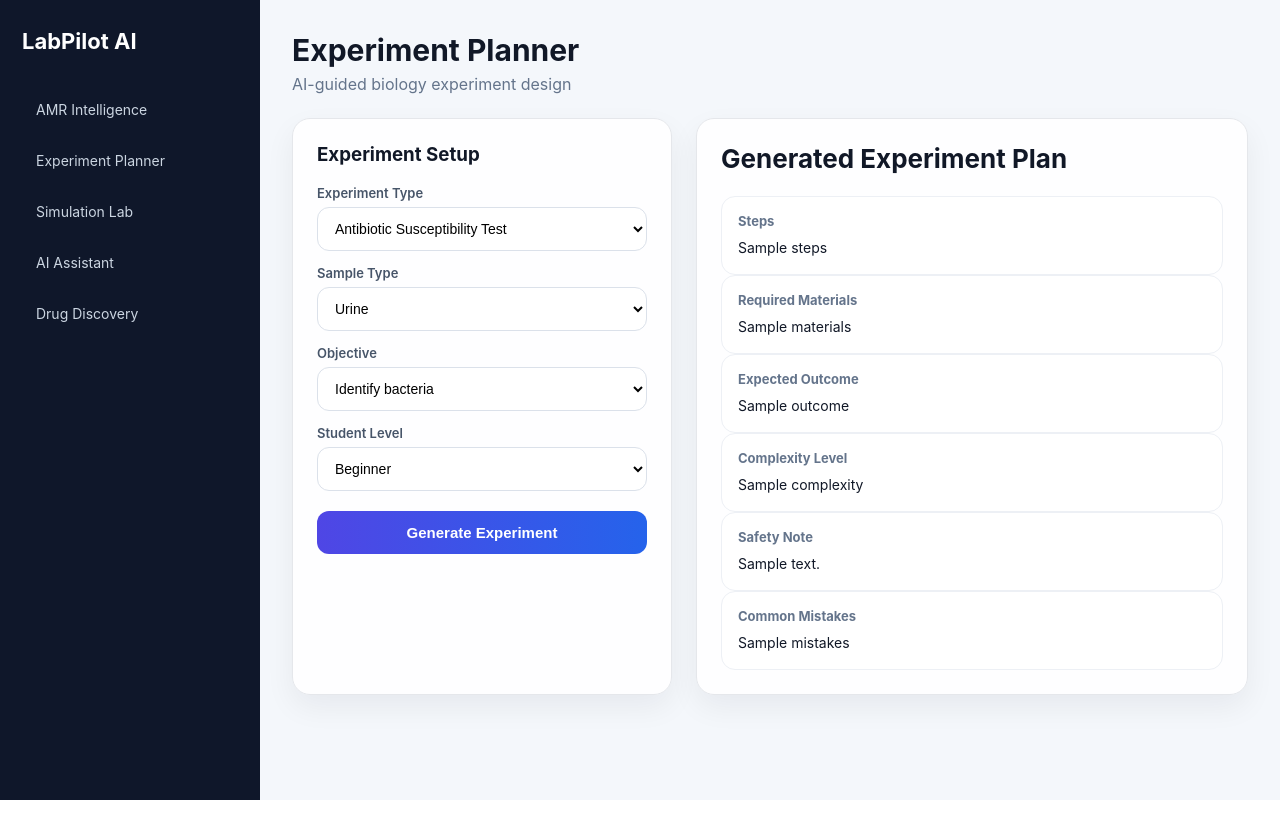
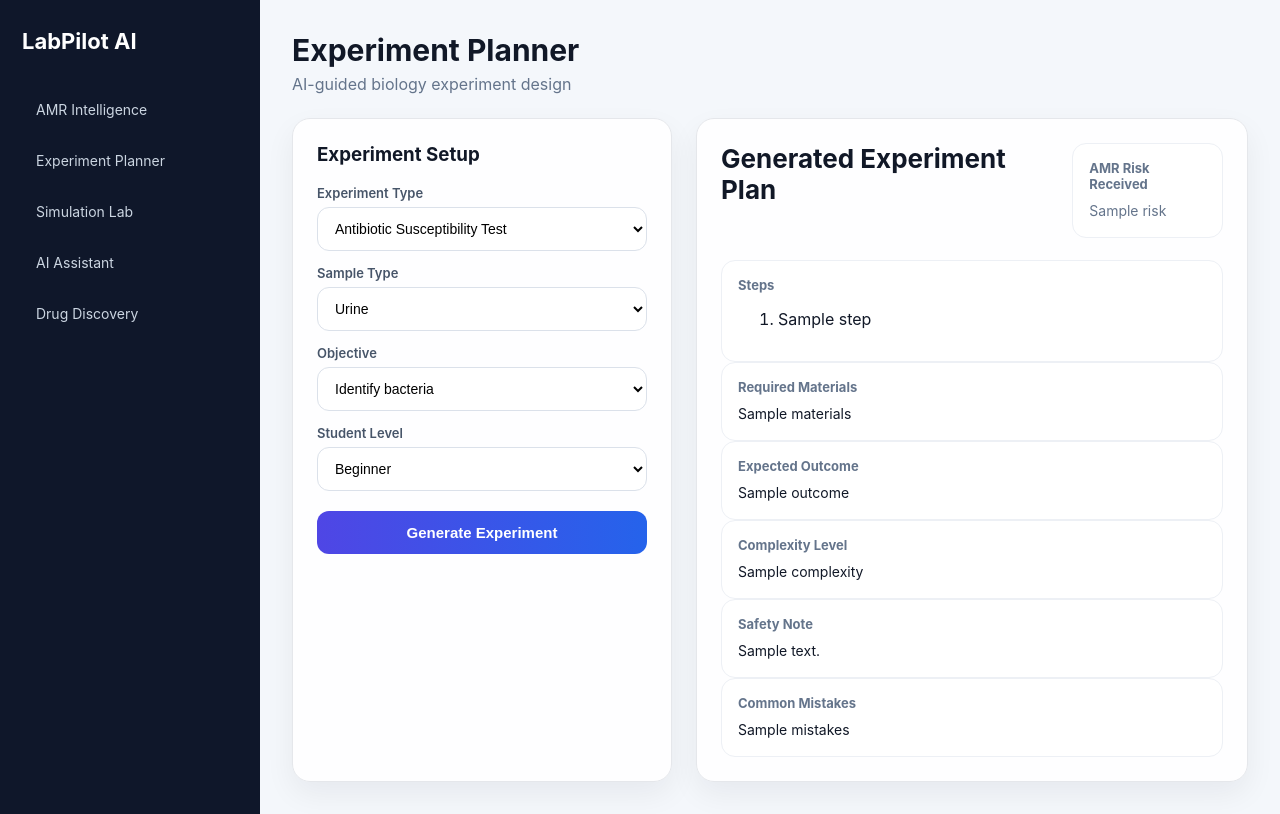
Before and after one commit to dbshbhandari-bot/Dibashhh, a Flask app: template app/templates/experiment_planner.html in a window 1280 px wide. Run offline with Flask 3, Linux system fonts and the light colour scheme; the template is opened without the code that fills it: most values are stand-ins (such as "Sample title", 1, 10 or a date in 2020); parts of the project's set-up code (start-up, migrations or seed data) failed here and were passed over.

Commit message:
Updated AMR model / UI / whatever you changed

```diff
--- a/app/main.py
+++ b/app/main.py
@@ -2,15 +2,11 @@ from flask import Flask, render_template, request
 import os
 import pandas as pd
 
-# ✅ Import from your modules (clean structure)
 from model import predict
-from utils import generate_reason, get_confidence, get_alert
+from utils import generate_reason, get_alert
 
 app = Flask(__name__)
 
-# =========================
-# Encoding Maps
-# =========================
 infection_map = {"UTI": 0, "Respiratory": 1, "Blood": 2, "Skin": 3}
 sample_map = {"Urine": 0, "Blood": 1, "Sputum": 2, "Wound": 3}
 age_map = {"Child": 0, "Adult": 1, "Elderly": 2}
@@ -19,23 +15,17 @@ severity_map = {"Mild": 0, "Moderate": 1, "Severe": 2}
 setting_map = {"Community": 0, "Hospital": 1}
 prev_map = {"No": 0, "Yes": 1}
 
-# =========================
-# Base Directory
-# =========================
 BASE_DIR = os.path.dirname(os.path.dirname(os.path.abspath(__file__)))
 
-# Load dataset
 antibiotic_path = os.path.join(BASE_DIR, "Data", "raw", "amr_data.csv")
 antibiotics_df = pd.read_csv(antibiotic_path)
 
-# Country mapping
 country_mapping = {
     "Canada": 10,
     "UK": 20,
     "USA": 30
 }
 
-# Antibiotic mapping
 antibiotic_mapping = {
     "Amoxicillin": 0,
     "Ciprofloxacin": 1,
@@ -44,9 +34,7 @@ antibiotic_mapping = {
     "Cephalexin": 4
 }
 
-# =========================
-# Helper Function
-# =========================
+
 def get_antibiotic_info(name):
     row = antibiotics_df[antibiotics_df["Name"] == name]
 
@@ -61,24 +49,16 @@ def get_antibiotic_info(name):
         "usage": "No data available"
     }
 
-# =========================
-# MAIN ROUTE
-# =========================
+
 @app.route("/", methods=["GET", "POST"])
 def home():
     antibiotic_list = antibiotics_df["Name"].unique()
-
     result = None
     recommendations = None
 
     if request.method == "POST":
-
-        # =========================
-        # GET INPUTS (SAFE)
-        # =========================
         year = int(request.form.get("year", 2020))
         country_name = request.form.get("country", "UK")
-        antibiotic_name = request.form.get("antibiotic", "Amoxicillin")
 
         severity = severity_map.get(request.form.get("severity", "Mild"))
         setting = setting_map.get(request.form.get("setting", "Community"))
@@ -89,16 +69,11 @@ def home():
         age_group = age_map.get(request.form.get("age_group", "Adult"))
 
         duration = int(request.form.get("duration", 5))
-
         country = country_mapping.get(country_name, 20)
 
         results = []
 
-        # =========================
-        # LOOP ALL ANTIBIOTICS
-        # =========================
         for ab in antibiotic_list:
-
             antibiotic_code = antibiotic_mapping.get(ab, 0)
 
             pred, prob = predict(
@@ -123,18 +98,12 @@ def home():
                 "prediction": pred
             })
 
-        # =========================
-        # SORT BEST OPTION
-        # =========================
         results = sorted(results, key=lambda x: x["probability"])
         recommendations = results[:5]
         best = recommendations[0]
 
         info = get_antibiotic_info(best["antibiotic"])
 
-        # =========================
-        # EXPLAINABILITY (PHASE 4)
-        # =========================
         reason_text = generate_reason(
             severity,
             previous_use,
@@ -144,24 +113,16 @@ def home():
             best["risk"]
         )
 
-        # =========================
-        # CLINICAL LOGIC
-        # =========================
         if best["risk"] == "HIGH":
             next_step = "High resistance risk. Consider alternative antibiotics and perform susceptibility testing."
             experiment_plan = "Perform MIC testing and explore alternative antibiotic classes."
-
         elif best["risk"] == "MEDIUM":
             next_step = "Moderate resistance risk. Monitor closely and validate with lab testing."
             experiment_plan = "Conduct susceptibility testing and monitor response."
-
         else:
             next_step = "Low resistance risk. Safe to proceed with standard treatment."
             experiment_plan = "Standard lab validation sufficient."
 
-        # =========================
-        # FINAL RESULT
-        # =========================
         result = {
             "prediction": f"Best Option: {best['antibiotic']}",
             "probability": best["probability"],
@@ -180,19 +141,16 @@ def home():
         recommendations=recommendations
     )
 
-# =========================
-# RUN APP
-# =========================
 
 @app.route("/experiment-planner", methods=["GET", "POST"])
 def experiment_planner():
     plan = None
+    risk = request.form.get("risk", "MEDIUM")
 
     if request.method == "POST":
         exp_type = request.form.get("exp_type")
-        sample = request.form.get("sample")
-        goal = request.form.get("goal")
         level = request.form.get("level")
+
         if level == "Beginner":
             complexity = "LOW"
             safety_note = "Use basic lab safety and supervisor guidance."
@@ -203,9 +161,15 @@ def experiment_planner():
             complexity = "HIGH"
             safety_note = "Advanced workflow. Requires strict protocol control and trained supervision."
 
-        # 🔥 SIMPLE AI LOGIC (we improve later)
         if exp_type == "AST":
-            steps = "1. Collect sample\n2. Culture bacteria\n3. Apply antibiotic discs\n4. Incubate\n5. Measure zones"
+
+            steps = [
+                "Collect sample",
+                "Culture bacteria",
+                "Apply antibiotic discs",
+                "Incubate under controlled conditions",
+                "Measure inhibition zones"
+            ]
             materials = "Petri dish, agar, antibiotic discs, incubator"
             outcome = "Clear zones indicate sensitivity"
             mistakes = "Wrong incubation time, contamination"
@@ -223,10 +187,32 @@ def experiment_planner():
             mistakes = "Improper sterilization"
 
         plan = {
+            "steps": steps,
+            "materials": materials,
+            "outcome": outcome,
+            "mistakes": mistakes,
             "complexity": complexity,
-            "safety_note": safety_note
+            "safety_note": safety_note,
+            "risk": risk,
         }
 
     return render_template("experiment_planner.html", plan=plan)
+
+
+@app.route("/simulation-lab")
+def simulation_lab():
+    return render_template("simulation_lab.html")
+
+
+@app.route("/ai-assistant")
+def ai_assistant():
+    return render_template("ai_assistant.html")
+
+
+@app.route("/drug-discovery")
+def drug_discovery():
+    return render_template("drug_discovery.html")
+
+
 if __name__ == "__main__":
     app.run(debug=True)
--- a/app/templates/experiment_planner.html
+++ b/app/templates/experiment_planner.html
@@ -55,11 +55,20 @@
 
         <div class="result-header">
             <h2>Generated Experiment Plan</h2>
+            <div class="result-card">
+            <h4>AMR Risk Received</h4>
+            <p>{{ plan.risk }}</p>
+           </div>
         </div>
 
         <div class="result-card">
             <h4>Steps</h4>
-            <p>{{ plan.steps }}</p>
+
+            <ol>
+           {% for step in plan.steps %}
+           <li>{{ step }}</li>
+           {% endfor %}
+           </ol>
         </div>
 
         <div class="result-card">
```
Also changed, not shown: app/templates/dashboard.html (+7 -1 lines).
